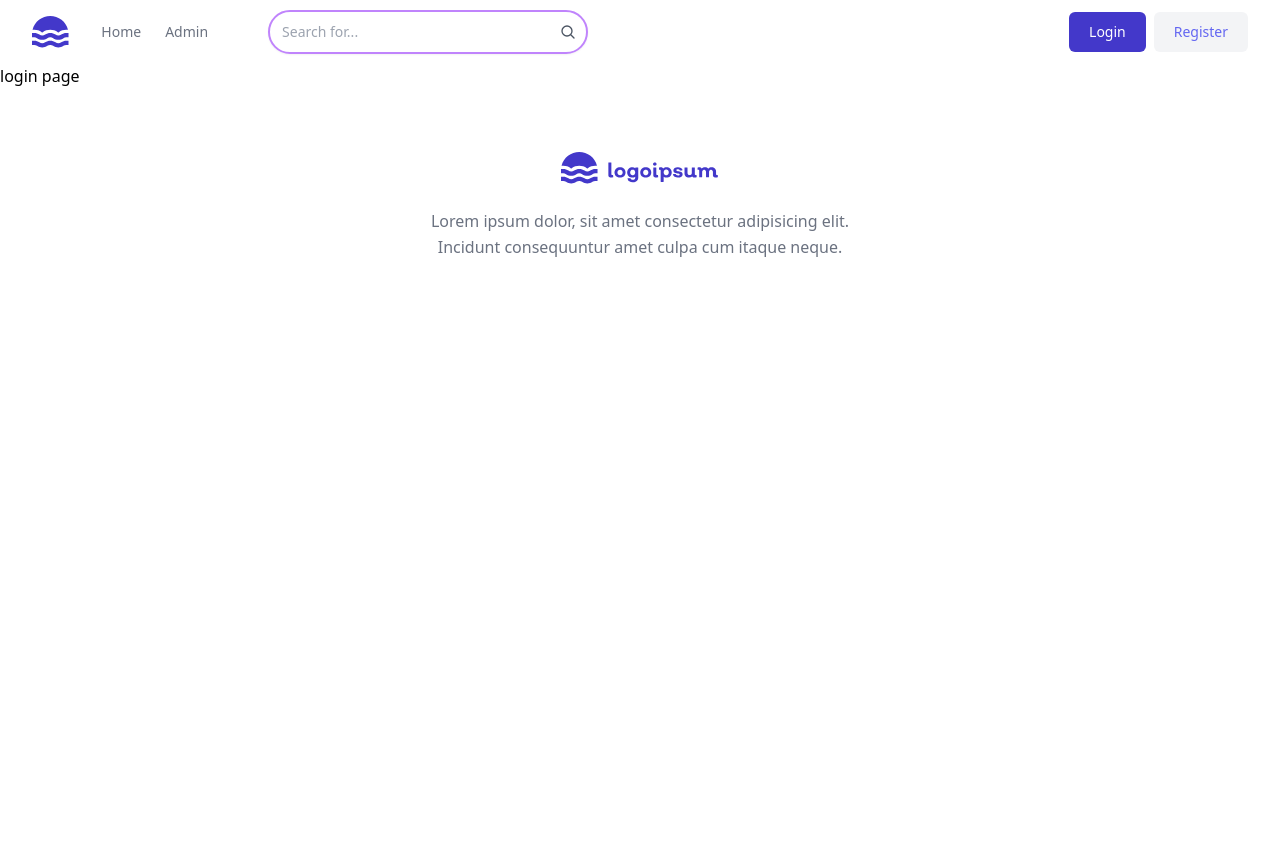
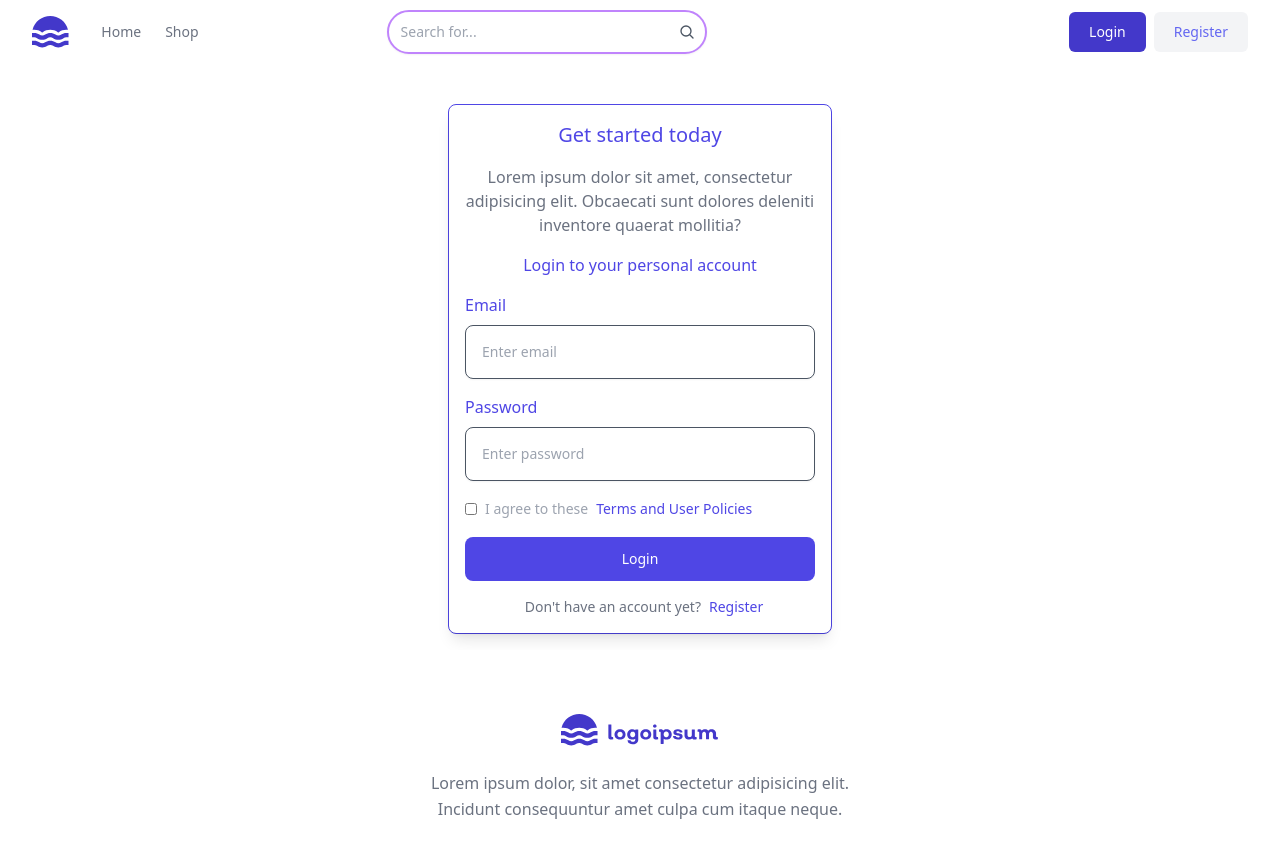
Before and after one commit to pnminh52/TypeScript_LandinPage, a React (Vite) app: page /login in a window 1280 px wide. Shown: the top 858 px of the page. Before the commit the page ends 800 px from the top, so only its background shows below. Built offline with nearby package versions, Linux system fonts and the light colour scheme; data requests are answered from the project's data file.

Commit message:
Auth, UI Update

```diff
--- a/db.json
+++ b/db.json
@@ -1,25 +1,7 @@
 {
   "products": [
     {
-      "title": "情報技術新入生の旅日記 ...",
-      "thumbnail": "https://store.storeimages.cdn-apple.com/4982/as-images.apple.com/is/airpods-max-hero-select-202011?wid=940&hei=1112&fmt=jpeg&qlt=90&.v=1604709293000",
-      "price": 1000,
-      "discountPercentage": 10,
-      "stock": 12,
-      "description": "desc 3",
-      "id": 1
-    },
-    {
-      "title": "情報技術新入生の旅日記 ...",
-      "thumbnail": "https://store.storeimages.cdn-apple.com/4982/as-images.apple.com/is/airpods-max-hero-select-202011?wid=940&hei=1112&fmt=jpeg&qlt=90&.v=1604709293000",
-      "price": 1000,
-      "discountPercentage": 10,
-      "stock": 12,
-      "description": "desc 3",
-      "id": 2
-    },
-    {
-      "id": 3,
+      "id": 1,
       "title": "Product name ",
       "description": "Product description",
       "price": 280,
@@ -31,7 +13,7 @@
       "thumbnail": "https://store.storeimages.cdn-apple.com/4982/as-images.apple.com/is/MUJY3_VW_PF+watch-case-45-aluminum-pink-nc-s9_VW_PF+watch-face-45-aluminum-starlight-nike_VW_PF_WF_CO?wid=750&hei=712&trim=1%2C0&fmt=p-jpg&qlt=95&.v=1694508058746"
     },
     {
-      "id": 4,
+      "id": 2,
       "title": "Product name ",
       "description": "Product description",
       "price": 499,
@@ -43,7 +25,7 @@
       "thumbnail": "https://store.storeimages.cdn-apple.com/4982/as-images.apple.com/is/MME73?wid=1144&hei=1144&fmt=jpeg&qlt=90&.v=1632861342000"
     },
     {
-      "id": 5,
+      "id": 3,
       "title": "Product name ",
       "description": "Product description",
       "price": 1749,
@@ -61,7 +43,7 @@
       ]
     },
     {
-      "id": 6,
+      "id": 4,
       "title": "Product name ",
       "description": "Product description",
       "price": 1499,
@@ -91,39 +73,9 @@
       "id": 2
     },
     {
-      "email": "phamsuzumoe52@gmail.com",
-      "password": "$2a$10$rHq2ZfrcWAK84II.PyM0SeKlMIm.5OnMvecHliJMFub0l6/5snNEa",
+      "email": "testaccount@gmail.com",
+      "password": "$2a$10$U9NncYzCaR1eIMx/jvDkQ.YG5/dYh1H8rWq3YLccho7zSTSnb6bfC",
       "id": 3
-    },
-    {
-      "email": "testmail@gmail.com",
-      "password": "$2a$10$BJN7W79sBA/UikTDyuO7I.zUe2bHzdZpagtTBU7HM1WBG6/IIKKzC",
-      "id": 4
-    },
-    {
-      "email": "111@gmail.com",
-      "password": "$2a$10$NecY/LNSqfa3K1AvvSIvyOf7/eD3p.Hpj4Ow95ZbIg4RBzMZ0rf9i",
-      "id": 5
-    },
-    {
-      "email": "testemail@gmail.com",
-      "password": "$2a$10$He2Su5BcbyAMYoYHncSeR.kkAqq1gRKtid.SHSEmrjMrcu7d0UcWm",
-      "id": 6
-    },
-    {
-      "email": "minh@gmail.com",
-      "password": "$2a$10$cG5ScAlgaPo00EQbFilrHOBF6qoxS2cJFGyJJljebUhCktG5x5drq",
-      "id": 7
-    },
-    {
-      "email": "11111@gmail.com",
-      "password": "$2a$10$ZopHD2uLM.m1Xxue45/tPeCjhFxAwl1DioMtRa0Mv/5nGh9plVABe",
-      "id": 8
-    },
-    {
-      "email": "q2qwq@gmail.com",
-      "password": "$2a$10$dlOGP.jVbbh1i5Ooi6mY0O2h8mKFZ/lKOcwAw0/0FyvAXqcZpjqrS",
-      "id": 9
     }
   ]
 }
--- a/src/components/Header.tsx
+++ b/src/components/Header.tsx
@@ -26,14 +26,14 @@ const Header = () => {
 
               <li>
                 <NavLink
-                  to='/Admin'
+                  to='/'
                   className='nav-link mr-9 text-gray-500 hover:text-indigo-700 transition-colors duration-300'
                 >
-                  Admin
+                  Shop
                 </NavLink>
               </li>
               <li>
-                <div className='relative'>
+                <div className='ml-32 relative'>
                   <label htmlFor='Search' className='sr-only'>
                     Search
                   </label>
@@ -42,10 +42,10 @@ const Header = () => {
                     type='text'
                     id='Search'
                     placeholder='Search for...'
-                    className='w-full md:w-80 rounded-full border-purple-400 border-2 py-2.5 px-3 pr-10 shadow-sm sm:text-sm focus:outline-none focus:border-purple-600 focus:shadow-lg'
+                    className='w-full md:w-80 rounded-full border-purple-400 border-2 py-2.5 px-3  shadow-sm sm:text-sm focus:outline-none focus:border-purple-600 focus:shadow-lg'
                   />
 
-                  <span className='absolute inset-y-0 right-0 flex items-center pr-3'>
+                  <span className='absolute inset-y-0 right-0 flex items-center pr-3 '>
                     <button type='button' className='text-gray-600 hover:text-gray-700'>
                       <span className='sr-only'>Search</span>
 
--- a/src/pages/Login.tsx
+++ b/src/pages/Login.tsx
@@ -1,11 +1,112 @@
-// import React from "react";
+import { joiResolver } from '@hookform/resolvers/joi'
+import Joi from 'joi'
+import { useForm } from 'react-hook-form'
+import { useNavigate } from 'react-router-dom'
+import instance from '~/apis'
+import { User } from '~/interfaces/User'
+// import Register from './Register'
 
-import Register from './Register'
+const userSchema = Joi.object({
+  email: Joi.string().email({ tlds: false }).required(),
+  password: Joi.string().required().min(6)
+})
+const Login = () => {
+  const navigate = useNavigate()
+  const {
+    register,
+    handleSubmit,
+    formState: { errors }
+  } = useForm<User>({
+    resolver: joiResolver(userSchema)
+  })
+  const onSubmit = (user: User) => {
+    console.log(user)
+    ;(async () => {
+      const { data } = await instance.post('/login', user)
+      if (data.user) {
+        localStorage.setItem('accessToken', data.accessToken)
+        const isConfirm = confirm('Login successfully!')
+        if (isConfirm) {
+          navigate('/admin')
+        }
+      }
+    })()
+  }
 
-type Props = {}
+  return (
+    <div className='mx-auto max-w-screen-xl px-64 py-4 sm:px-6 lg:px-8  '>
+      <div className='mx-auto max-w-sm mt-6 border rounded-lg border-indigo-600'>
+        <form onSubmit={handleSubmit(onSubmit)} className='mb-0  space-y-4 rounded-lg p-2 shadow-lg sm:p-16 lg:p-4'>
+          <h1 className='text-center text-xl font-md text-indigo-600 '>Get started today</h1>
 
-const Login = (props: Props) => {
-  return <div>login page</div>
+          <p className='mx-auto mt-2 max-w-md font-thin text-center text-gray-500'>
+            Lorem ipsum dolor sit amet, consectetur adipisicing elit. Obcaecati sunt dolores deleniti inventore quaerat
+            mollitia?
+          </p>
+          <p className='text-center text-md font-md text-indigo-600'>Login to your personal account</p>
+
+          <div>
+            <div className='mb-2 font-thin text-indigo-600'>
+              <label htmlFor='password'>Email</label>
+            </div>
+
+            <div className='relative'>
+              <input
+                type='email'
+                className='w-full rounded-lg border border-gray-600 p-4 pe-12 text-sm shadow-sm'
+                placeholder='Enter email'
+                {...register('email', { required: true })}
+              />
+              {errors.email && <div className='text-red-500'>{errors.email.message}</div>}
+            </div>
+          </div>
+
+          <div>
+            <div className='mb-2 font-thin text-indigo-600'>
+              <label htmlFor='password'>Password</label>
+            </div>
+
+            <div className='relative'>
+              <input
+                type='password'
+                className='w-full rounded-lg border border-gray-600 p-4 pe-12 text-sm shadow-sm'
+                placeholder='Enter password'
+                {...register('password', { required: true, minLength: 6 })}
+              />
+              {errors.password && <div className='text-red-500'>{errors.password.message}</div>}
+            </div>
+          </div>
+          <label htmlFor='Option1' className='flex cursor-pointer items-start gap-4'>
+            <div className='flex items-center'>
+              &#8203;
+              <input
+                type='checkbox'
+                className='hover:cursor-pointer mr-2 size-3 rounded border border-gray-300'
+                id='Option1'
+              />
+              <strong className='font-thin text-sm text-gray-400 mr-2'> I agree to these </strong>
+              <strong className='font-thin text-sm text-indigo-600'>Terms and User Policies</strong>
+            </div>
+          </label>
+          <div>
+            <button
+              type='submit'
+              className='block w-full rounded-lg bg-indigo-600 px-5 py-3 text-sm font-medium text-white'
+            >
+              Login
+            </button>
+          </div>
+
+          <div className='flex justify-center'>
+            <p className='text-sm mr-2 text-gray-500 ml-2'>Don't have an account yet?</p>
+            <a href='/register' className='text-sm text-indigo-600'>
+              Register
+            </a>
+          </div>
+        </form>
+      </div>
+    </div>
+  )
 }
 
 export default Login
--- a/src/pages/Register.tsx
+++ b/src/pages/Register.tsx
@@ -4,6 +4,7 @@ import { useForm } from 'react-hook-form'
 import { useNavigate } from 'react-router-dom'
 import instance from '~/apis'
 import { User } from '~/interfaces/User'
+// import Login from './Login'
 
 const userSchema = Joi.object({
   email: Joi.string().email({ tlds: false }).required(),
@@ -32,15 +33,14 @@ const Register = () => {
   }
 
   return (
-    <div>
-      <div className='mx-auto max-w-screen-xl px-64 py-4 sm:px-6 lg:px-8  '>
-        <div className='mx-auto max-w-sm border rounded-lg border-indigo-600'>
+    <div className='mx-auto max-w-screen-xl px-64 py-4 sm:px-6 lg:px-8 '>
+      <div className='mx-auto max-w-sm mt-6 border rounded-lg border-indigo-600 '>
         <form onSubmit={handleSubmit(onSubmit)} className='mb-0  space-y-4 rounded-lg p-2 shadow-lg sm:p-16 lg:p-4'>
           <h1 className='text-center text-xl font-md text-indigo-600 '>Get started today</h1>
 
           <p className='mx-auto mt-2 max-w-md font-thin text-center text-gray-500'>
-              Lorem ipsum dolor sit amet, consectetur adipisicing elit. Obcaecati sunt dolores deleniti inventore
-              quaerat mollitia?
+            Lorem ipsum dolor sit amet, consectetur adipisicing elit. Obcaecati sunt dolores deleniti inventore quaerat
+            mollitia?
           </p>
           <p className='text-center text-md font-md text-indigo-600'>Create your personal account</p>
 
@@ -92,13 +92,16 @@ const Register = () => {
               type='submit'
               className='block w-full rounded-lg bg-indigo-600 px-5 py-3 text-sm font-medium text-white'
             >
-                Submit
+              Register
             </button>
           </div>
-
-            <p className='text-center text-sm text-gray-500'>phamnhatminh PH41559</p>
+          <div className='flex justify-center'>
+            <p className='text-sm mr-2 text-gray-500 ml-2'>Already have an account?</p>
+            <a href='/login' className='text-sm text-indigo-600'>
+              Login
+            </a>
+          </div>
         </form>
-        </div>
       </div>
     </div>
   )
```
Lines whose indentation alone changed are shown as unchanged.
